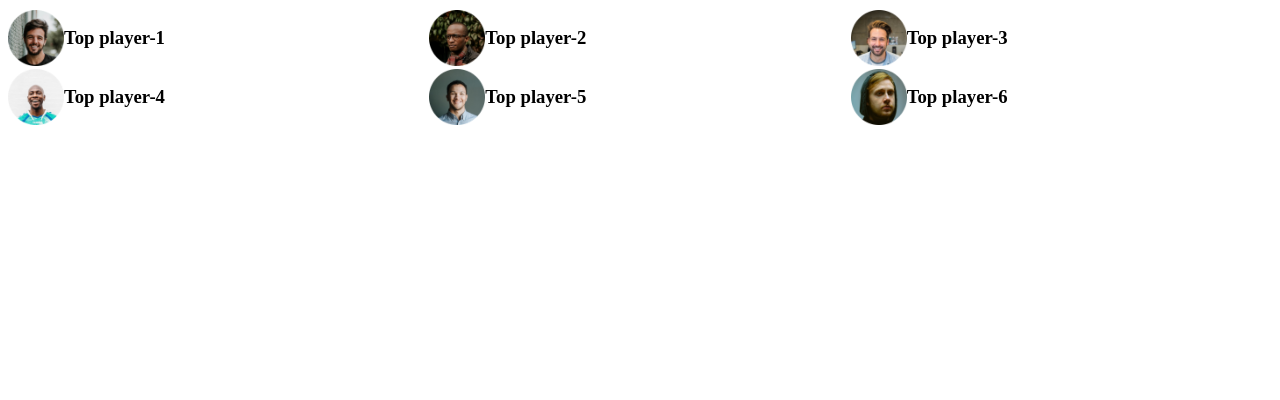
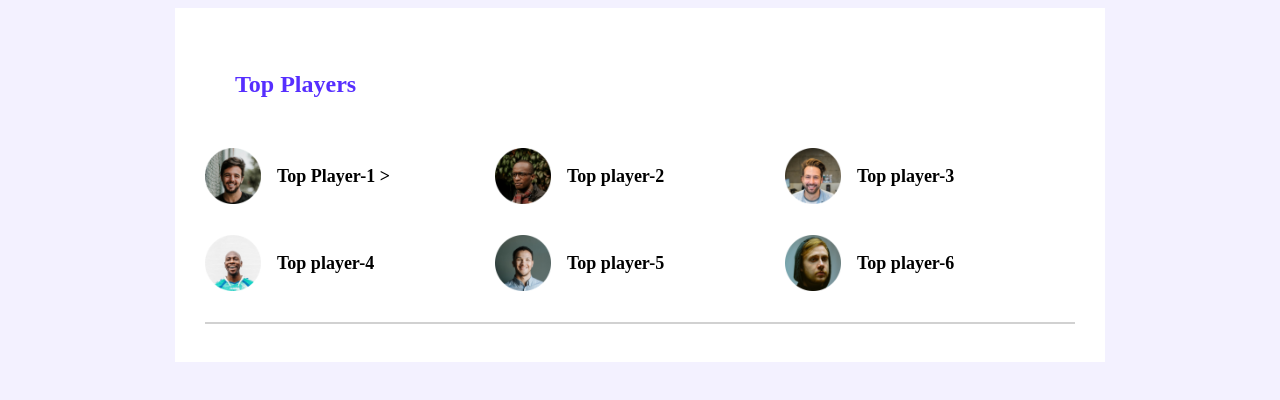
Before and after one commit to jesminjes/leader-board-css3, a plain HTML site: page index.html in a window 1280 px wide. Drawn offline with Linux system fonts and the light colour scheme; a web font is replaced by a local one.

Commit message:
hr tag added

```diff
--- a/index.html
+++ b/index.html
@@ -15,36 +15,38 @@
        <!-- header end -->
        <main>
            <!-- top players and top blogs -->
-           <section>
+           <section class="container">
                <div class="top-players">
+                   <h2 class="section-title">Top Players</h2>
                    <div class="players">
                        <!-- .player*6>img[src="images/players/player-$.png"]+h3{Top player-$} -->
                        <div class="player">
                            <img src="images/players/player-1.png" alt="">
-                           <h3>Top player-1</h3>
+                           <h3 class="player-name">Top Player-1 ></h3>
                        </div>
                        <div class="player">
                            <img src="images/players/player-2.png" alt="">
-                           <h3>Top player-2</h3>
+                           <h3 class="player-name">Top player-2</h3>
                        </div>
                        <div class="player">
                            <img src="images/players/player-3.png" alt="">
-                           <h3>Top player-3</h3>
+                           <h3 class="player-name">Top player-3</h3>
                        </div>
                        <div class="player">
                            <img src="images/players/player-4.png" alt="">
-                           <h3>Top player-4</h3>
+                           <h3 class="player-name">Top player-4</h3>
                        </div>
                        <div class="player">
                            <img src="images/players/player-5.png" alt="">
-                           <h3>Top player-5</h3>
+                           <h3 class="player-name">Top player-5</h3>
                        </div>
                        <div class="player">
                            <img src="images/players/player-6.png" alt="">
-                           <h3>Top player-6</h3>
+                           <h3 class="player-name">Top player-6</h3>
                        </div>
                    </div>
                </div>
+               <hr>
            </section>
        </main>
    </header>
--- a/styles/style.css
+++ b/styles/style.css
@@ -1,14 +1,50 @@
-/* top players styele */
+/* fonts  */
+@import url('https://fonts.googleapis.com/css2?family=Paytone+One&family=Poppins:ital,wght@0,500;0,700;1,400;1,500&family=Source+Serif+Pro:wght@300&display=swap');
+/* common styles utilities */
+body{
+    font-family: 'Paytone One', sans-serif;
+font-family: 'Poppins', sans-serif;
+font-family: 'Source Serif Pro', serif;
+background-color: #F3F1FF ;
+}
+main{
+    display: flex;
+    justify-content: center;
+}
+.container{
+    background-color: #FFFFFF;
+    width: 870px;
+    padding: 30px;
+}
+hr{
+    border: 1px solid #D1D1D1;
+}
+/* top players style */
+.top-players{
+    margin-bottom: 30px;
+}
+.section-title{
+    color: #562EFF;
+    font-size: 24px;
+    padding: 30px;
+    margin-top: 3px;
+}
 .players{
     display: grid;
     grid-template-columns: repeat(3,1fr);
+
     /* grid-template-columns: 1fr 1fr 1fr; */
+    grid-row-gap: 30px;
+}
+.player{
+    display: flex;
+    align-items: center;
 }
 .player img{
     width: 56px;
     height: 56px;
 }
-.player{
-    display: flex;
-    align-items: center;
+.player-name{
+    margin-left: 16px;
+    font-size: 18px;
 }
```
